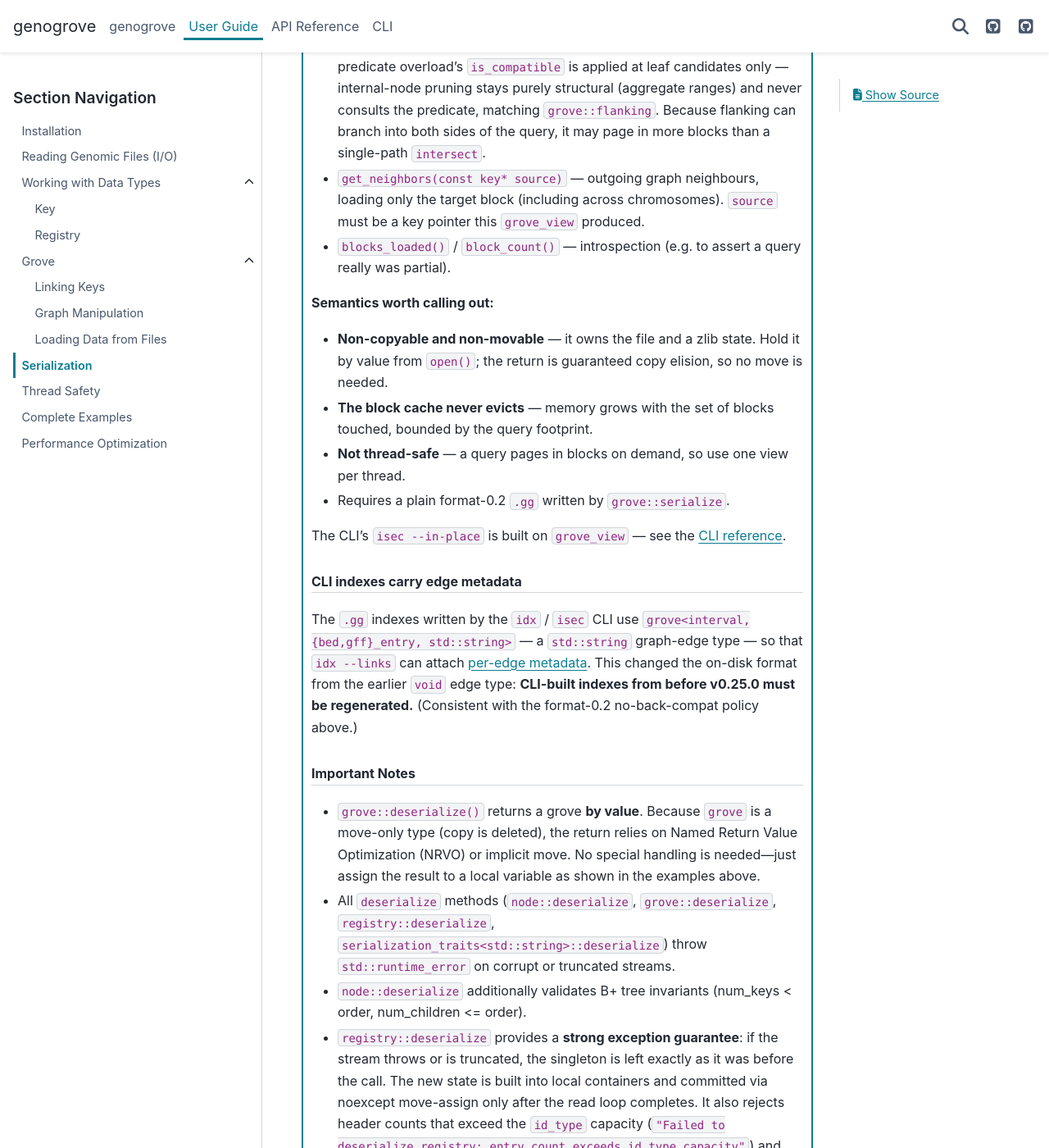
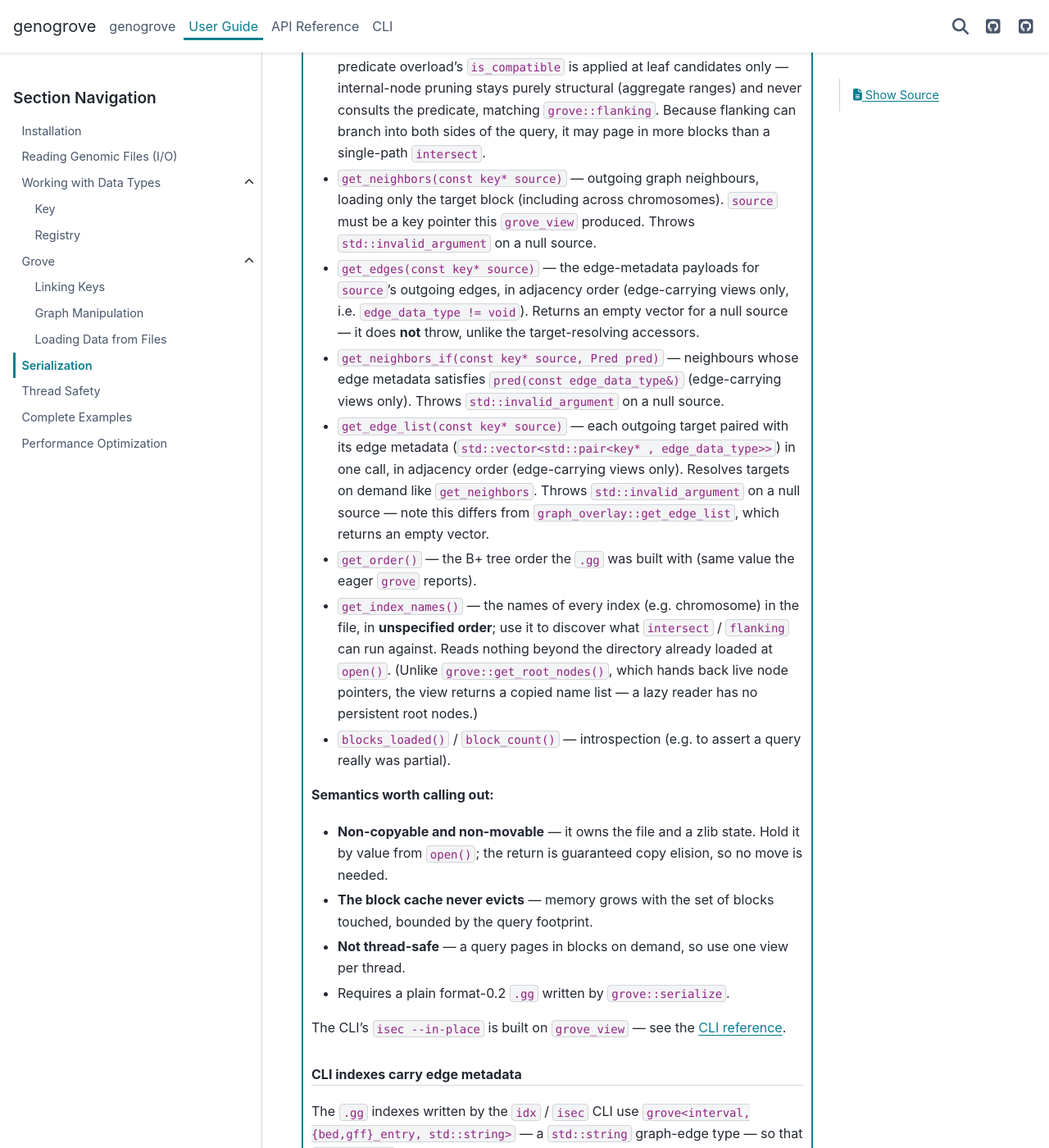
Before and after one commit to genogrove/docs, a Sphinx documentation site: the page built from source/guide/serialization.md, in a window 1280 px wide and 1400 px high, scrolled down 6377 px. Shown: the whole window at 82% size. Built offline with Sphinx 7.4.7 and the PyData theme 0.15.4, drawn with Linux system fonts in a browser that asks for light colours; some of the changed text lies outside the part shown.

Commit message:
Document new grove_view accessors, fix registry thread-safety wording, bump to 0.25.5
- grove_view C++ surface: add get_edge_list, get_order, get_index_names,
  get_edges, get_neighbors_if (closes #209, #211)
- registry: unlocked reads (get/contains/size/empty) are UB under a concurrent
  writer, not best-effort snapshots (closes #212)
- version bump 0.25.3 -> 0.25.5 in conf.py and README badge
  (closes #213, closes #210)

```diff
--- a/source/conf.py
+++ b/source/conf.py
@@ -12,7 +12,7 @@ import os
 project = "genogrove"
 copyright = "2026, Richard. A. Schaefer"
 author = "Richard. A. Schaefer"
-release = "0.25.3"
+release = "0.25.5"
 # pygenogrove (Python bindings) versions independently of the C++ library and
 # currently lags it; the Python guide tabs reflect this surface. Bump alongsid    e
 # the pin in source/requirements.txt.
--- a/source/guide/serialization.md
+++ b/source/guide/serialization.md
@@ -277,7 +277,23 @@ for (auto* k : hits.get_keys()) {
   consults the predicate, matching `grove::flanking`. Because flanking can branch into both sides of
   the query, it may page in more blocks than a single-path `intersect`.
 - `get_neighbors(const key* source)` — outgoing graph neighbours, loading only the target block
-  (including across chromosomes). `source` must be a key pointer this `grove_view` produced.
+  (including across chromosomes). `source` must be a key pointer this `grove_view` produced. Throws
+  `std::invalid_argument` on a null source.
+- `get_edges(const key* source)` — the edge-metadata payloads for `source`'s outgoing edges, in
+  adjacency order (edge-carrying views only, i.e. `edge_data_type != void`). Returns an empty vector
+  for a null source — it does **not** throw, unlike the target-resolving accessors.
+- `get_neighbors_if(const key* source, Pred pred)` — neighbours whose edge metadata satisfies
+  `pred(const edge_data_type&)` (edge-carrying views only). Throws `std::invalid_argument` on a null
+  source.
+- `get_edge_list(const key* source)` — each outgoing target paired with its edge metadata
+  (`std::vector<std::pair<key* , edge_data_type>>`) in one call, in adjacency order (edge-carrying
+  views only). Resolves targets on demand like `get_neighbors`. Throws `std::invalid_argument` on a
+  null source — note this differs from `graph_overlay::get_edge_list`, which returns an empty vector.
+- `get_order()` — the B+ tree order the `.gg` was built with (same value the eager `grove` reports).
+- `get_index_names()` — the names of every index (e.g. chromosome) in the file, in **unspecified
+  order**; use it to discover what `intersect` / `flanking` can run against. Reads nothing beyond the
+  directory already loaded at `open()`. (Unlike `grove::get_root_nodes()`, which hands back live node
+  pointers, the view returns a copied name list — a lazy reader has no persistent root nodes.)
 - `blocks_loaded()` / `block_count()` — introspection (e.g. to assert a query really was partial).
 
 **Semantics worth calling out:**
```
Also changed, not shown: README.md (+1 -1 lines), source/guide/data_types/registry.md (+2 -2 lines), source/guide/thread_safety.md (+5 -2 lines).
